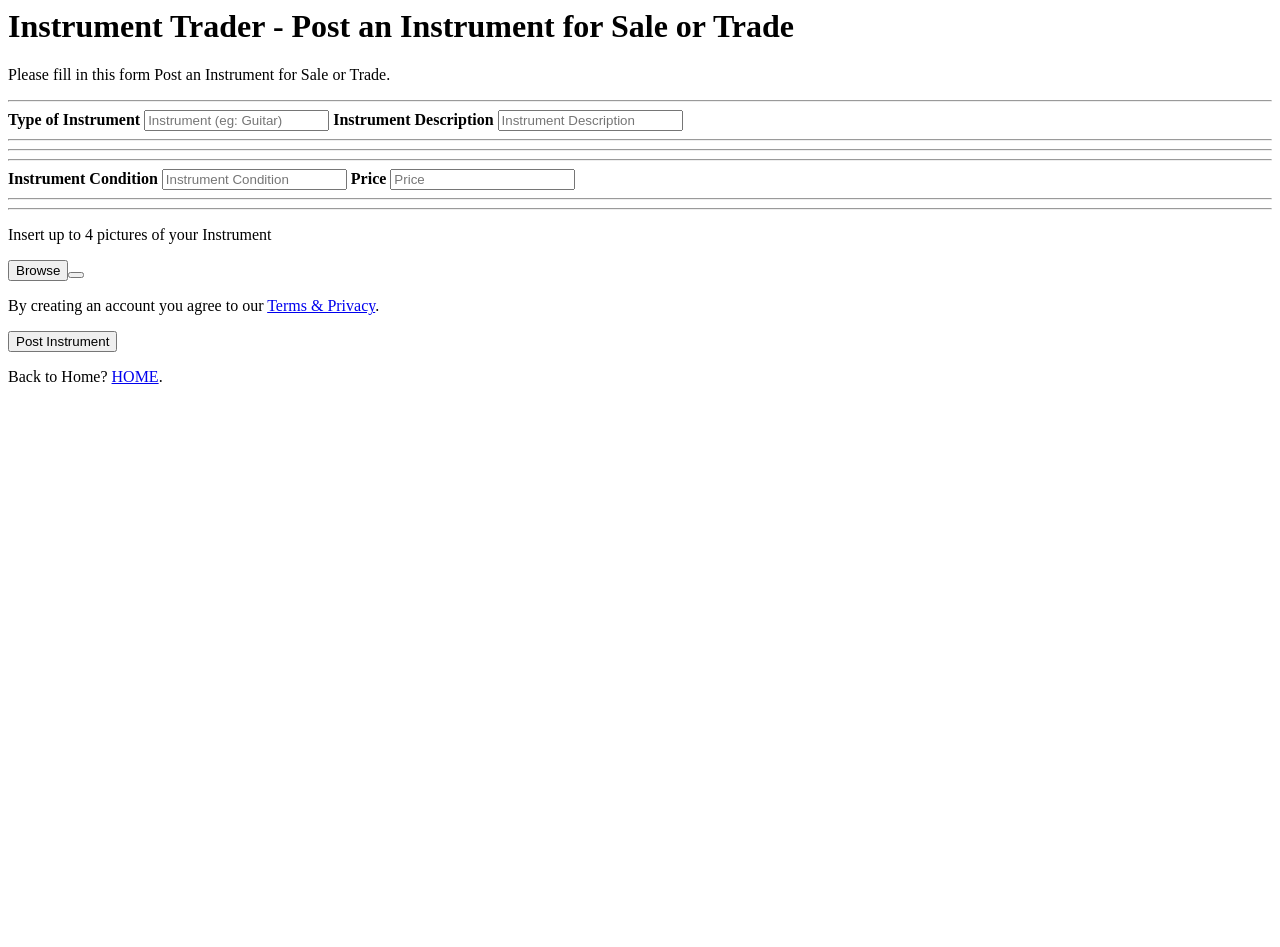
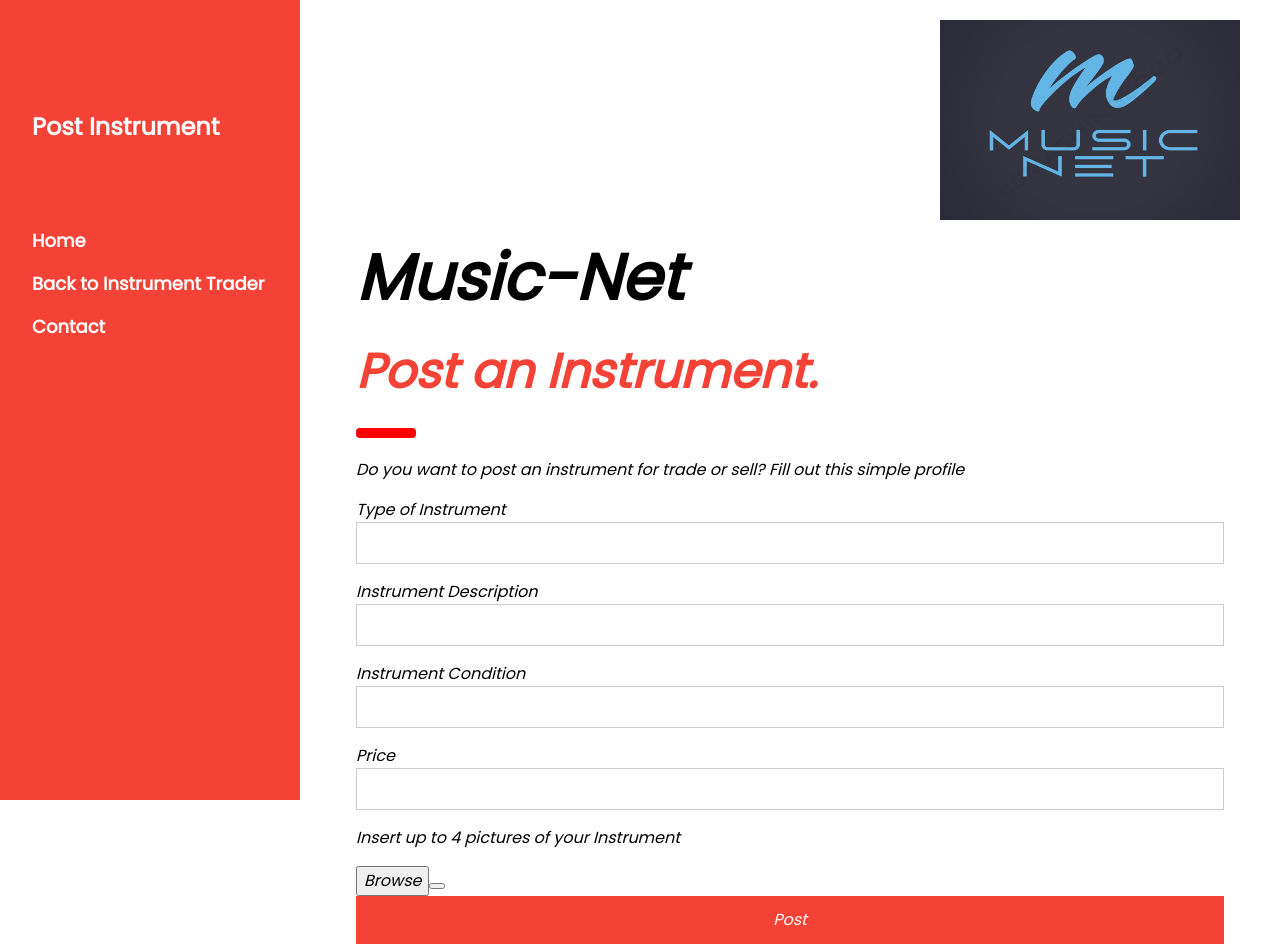
Before and after one commit to bb030/Band-Net-Repo, a plain HTML site: page Ins_Trade_Post_Instrument.html in a window 1280 px wide. Shown: the top 947 px of the page. Before the commit the page ends 800 px from the top, so only its background shows below. Drawn offline with nearby package versions, Linux system fonts and the light colour scheme.

Commit message:
Update Ins_Trade_Post_Instrument.html

```diff
--- a/Ins_Trade_Post_Instrument.html
+++ b/Ins_Trade_Post_Instrument.html
@@ -1,40 +1,104 @@
-<form action="action_page.php">
-  <div class="container">
-    <h1>Instrument Trader - Post an Instrument for Sale or Trade </h1>
-    <p>Please fill in this form Post an Instrument for Sale or Trade.</p>
-    <hr>
+<!DOCTYPE html>
+<html lang="en">
+<head>
+<title>W3.CSS Template</title>
+<meta charset="UTF-8">
+<meta name="viewport" content="width=device-width, initial-scale=1">
+<link rel="stylesheet" href="https://www.w3schools.com/w3css/4/w3.css">
+<link rel="stylesheet" href="https://fonts.googleapis.com/css?family=Poppins">
+<style>
+body,h1,h2,h3,h4,h5 {font-family: "Poppins", sans-serif}
+body {font-size:16px;}
+.w3-half img{margin-bottom:-6px;margin-top:16px;opacity:0.8;cursor:pointer}
+.w3-half img:hover{opacity:1}
+</style>
+</head>
+<body>
 
+<!-- Sidebar/menu -->
+<nav class="w3-sidebar w3-red w3-collapse w3-top w3-large w3-padding" style="z-index:3;width:300px;font-weight:bold;" id="mySidebar"><br>
+  <a href="javascript:void(0)" onclick="w3_close()" class="w3-button w3-hide-large w3-display-topleft" style="width:100%;font-size:22px">Close Menu</a>
+  <div class="w3-container">
+    <h3 class="w3-padding-64"><b>Post Instrument</b></h3>
+  </div>
+  <div class="w3-bar-block">
+    <a href="Index.html" onclick="w3_close()" class="w3-bar-item w3-button w3-hover-white">Home</a>
+    <a href="Ins_trade_user_story_1.html" onclick="w3_close()" class="w3-bar-item w3-button w3-hover-white">Back to Instrument Trader</a>
+    <a href="#contact" onclick="w3_close()" class="w3-bar-item w3-button w3-hover-white">Contact</a>
+  </div>
+</nav>
 
-	<label for="Type of Instrument"><b>Type of Instrument</b></label>
-	<input type="text" placeholder="Instrument (eg: Guitar)" name="Type of Instrument" id="Type of Instrument" required>
-	<label for="Instrument Description"><b>Instrument Description</b></label>
-	<input type="text" placeholder="Instrument Description" name="Instrument Description" id="Instrument Description" required>
+<!-- Top menu on small screens -->
+<header class="w3-container w3-top w3-hide-large w3-red w3-xlarge w3-padding">
+  <a href="javascript:void(0)" class="w3-button w3-red w3-margin-right" onclick="w3_open()">☰</a>
+  <span>My Profile</span>
+</header>
 
-	<hr>
-	<hr>
-	<hr>
+<!-- Overlay effect when opening sidebar on small screens -->
+<div class="w3-overlay w3-hide-large" onclick="w3_close()" style="cursor:pointer" title="close side menu" id="myOverlay"></div>
 
+<!-- !PAGE CONTENT! -->
+<div class="w3-main" style="margin-left:340px;margin-right:40px">
 
-    <label for="Instrument Condition"><b>Instrument Condition</b></label>
-    <input type="text" placeholder="Instrument Condition" name="Instrument Condition" id="Instrument Condition" required>
+<i>
+     <img src="Music-Net_Logo.png" alt="Trulli" width="300" height="200" style=float:right
+<br> <i>
+  <!-- Header -->
+  <div class="w3-container" style="margin-top:20px" id="showcase">
+    <h1 class="w3-jumbo"><b>Music-Net</b></h1>
 
-    <label for="Price"><b>Price</b></label>
-    <input type="Price" placeholder="Price" name="Price" id="Price" required>
+    <h1 class="w3-xxxlarge w3-text-red"><b>Post an Instrument.</b></h1>
+    <hr style="width:50px;border:5px solid red" class="w3-round">
+    <p>Do you want to post an instrument for trade or sell? Fill out this simple profile</p>
+    <form action="/action_page.php" target="_blank">
+      <div class="w3-section">
+        <label>Type of Instrument</label>
+        <input class="w3-input w3-border" type="text" name="Name" required>
+      </div>
+      <div class="w3-section">
+        <label>Instrument Description</label>
+        <input class="w3-input w3-border" type="text" name="Email" required>
+      </div>
+      <div class="w3-section">
+        <label>Instrument Condition</label>
+        <input class="w3-input w3-border" type="text" name="Address" required>
+      </div>
+      <div class="w3-section">
+        <label>Price</label>
+        <input class="w3-input w3-border" type="text" name="Phone Number" required>
+      </div>
+      <p> Insert up to 4 pictures of your Instrument <p>
+	<button type="submit" class"pictures">Browse<button>
+      <button type="submit" class="w3-button w3-block w3-padding-large w3-red w3-margin-bottom">Post</button>
+    </form>
+  </div>
 
-
-    <hr>
-    <hr>
-
-
-	<p> Insert up to 4 pictures of your Instrument <p>
-	<button type="submit" class"pictures">Browse<button>
+<!-- End page content -->
 </div>
 
-    <p>By creating an account you agree to our <a href="#">Terms & Privacy</a>.</p>
-    <button type="submit" class="registerbtn">Post Instrument</button>
-  </div>
+<!-- W3.CSS Container -->
+<div class="w3-light-grey w3-container w3-padding-32" style="margin-top:75px;padding-right:58px"><p class="w3-right">Powered by <a href="https://www.w3schools.com/w3css/default.asp" title="W3.CSS" target="_blank" class="w3-hover-opacity">w3.css</a></p></div>
 
-  <div class="container signin">
-    <p>Back to Home? <a href="#">HOME</a>.</p>
-  </div>
-</form>
+<script>
+// Script to open and close sidebar
+function w3_open() {
+  document.getElementById("mySidebar").style.display = "block";
+  document.getElementById("myOverlay").style.display = "block";
+}
+
+function w3_close() {
+  document.getElementById("mySidebar").style.display = "none";
+  document.getElementById("myOverlay").style.display = "none";
+}
+
+// Modal Image Gallery
+function onClick(element) {
+  document.getElementById("img01").src = element.src;
+  document.getElementById("modal01").style.display = "block";
+  var captionText = document.getElementById("caption");
+  captionText.innerHTML = element.alt;
+}
+</script>
+
+</body>
+</html>
```
